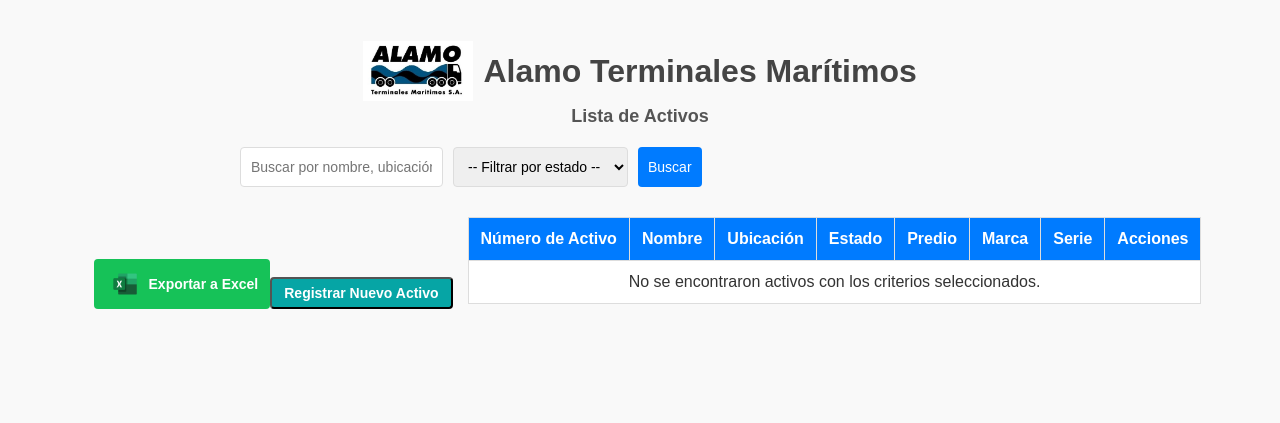
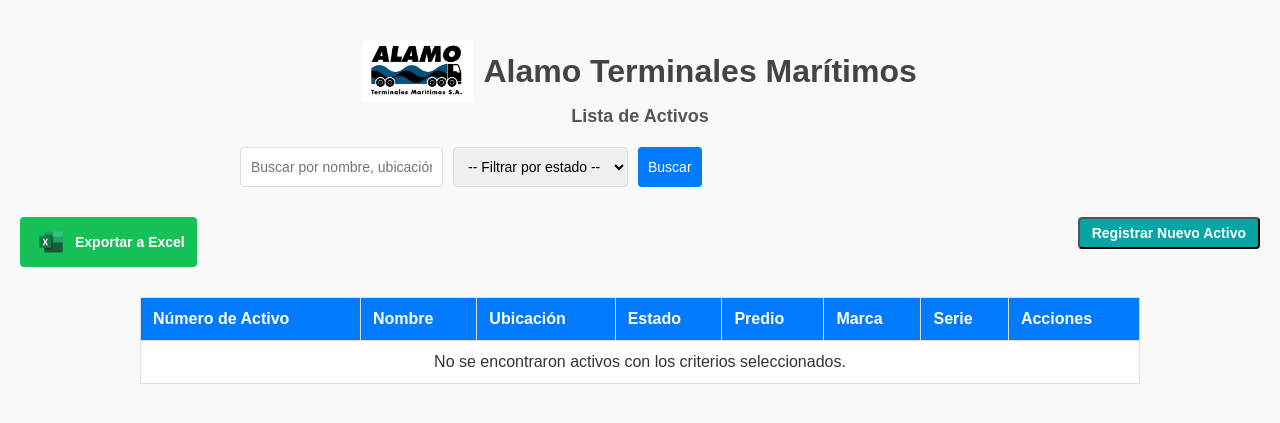
Before and after one commit to alamodylan/Activos, a Flask app: page / in a window 1280 px wide. Shown: the top 423 px of the page. Run offline with Flask 3, Linux system fonts and the light colour scheme; data that the repository does not hold is empty; some libraries are stand-ins or nearby versions.

Commit message:
Cambios en botones 5

```diff
--- a/templates/index.html
+++ b/templates/index.html
@@ -207,24 +207,25 @@
         </form>
     </div>
 
-    <!-- Enlace para exportar a Excel -->
-    <div class="button-container">
-    <div style="display: flex; justify-content: space-between; margin-bottom: 10px;">
+<div style="display: flex; justify-content: space-between; width: 100%; margin-bottom: 10px;">
 
-    <div style="display: flex; justify-content: space-between; align-items: flex-end; margin-bottom: 5px;">
-
-    <!-- Alineado sobre "Número de Activo" -->
-    <div style="margin-left: 15px;">
+  <!-- Exportar a Excel (alineado con la primera columna) -->
+  <div style="flex: 0 0 auto;">
     <a href="/exportar_excel" class="export-link">
       <img src="{{ url_for('static', filename='LogoExcel.png') }}" alt="Excel" class="icon">
       Exportar a Excel
     </a>
   </div>
 
-    <!-- Alineado sobre "Acciones" -->
-    <div style="margin-right: 15px;">
+  <!-- Espaciador para mantener al centro los filtros o títulos si los hay -->
+  <div style="flex-grow: 1;"></div>
+
+  <!-- Registrar Nuevo Activo (alineado con la última columna) -->
+  <div style="flex: 0 0 auto;">
     <form method="GET" action="/registrar" onsubmit="return confirmarCodigo();" style="display:inline;">
-            <button type="submit" class="export-link new-asset" style="background-color: #06a5a5;">Registrar Nuevo Activo</button>
+      <button type="submit" class="export-link new-asset" style="background-color: #06a5a5;">
+        Registrar Nuevo Activo
+      </button>
     </form>
   </div>
 </div>
```
Lines whose indentation alone changed are shown as unchanged.
